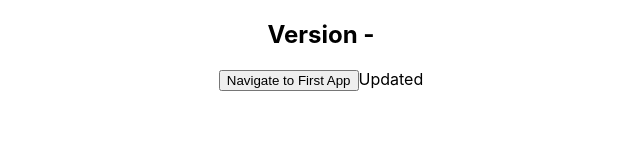
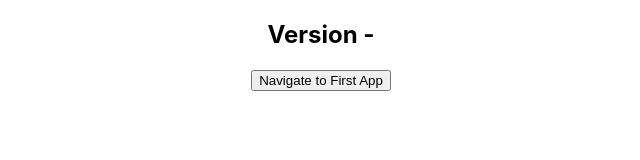
Before and after one commit to Manoj201/edge-side-composition-app-two, a React (Create React App) app: page / in a window 1280 px wide. Shown: the top 160 px of the page, without its empty margins (319-959 px from the left). Built offline with nearby package versions, Linux system fonts and the light colour scheme.

Commit message:
added multi site

```diff
--- a/src/App.js
+++ b/src/App.js
@@ -16,7 +16,6 @@ function App() {
       <button onClick={handleClick}>
         Navigate to First App
       </button>
-      <span>Updated</span>
     </div>
   );
 }
```
